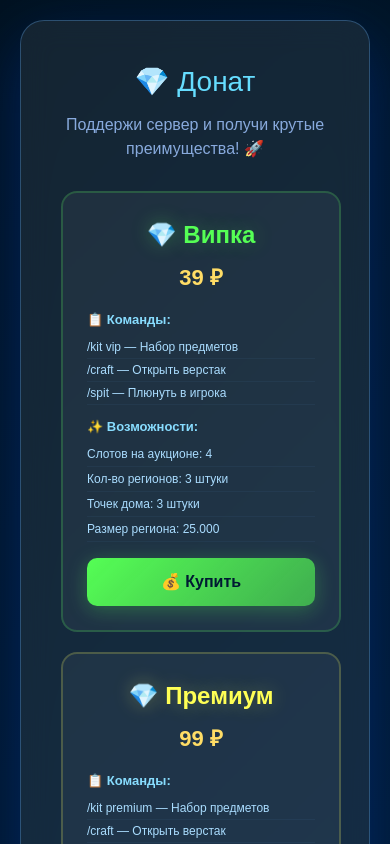
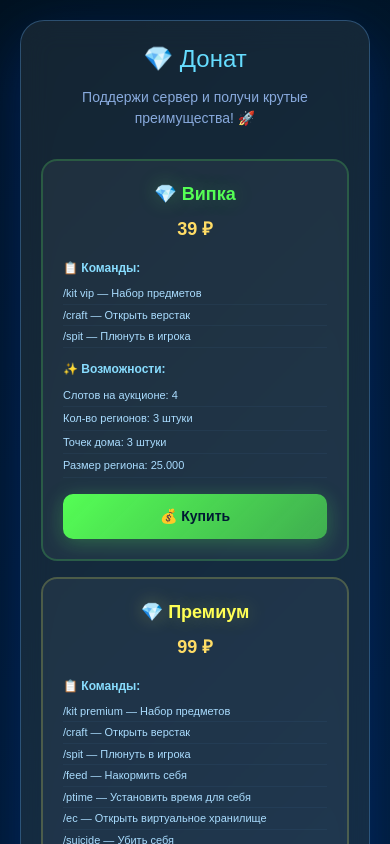
Before and after one commit to maddroppi/minecalypce-site, a Next.js app: page /donate in a window 390 px wide. Shown: the top 844 px of the page. Built offline with nearby package versions, Linux system fonts and the light colour scheme.

Commit message:
Исправлена адаптивность донат-страницы для телефонов

```diff
--- a/app/donate/page.tsx
+++ b/app/donate/page.tsx
@@ -250,13 +250,13 @@ export default function DonatePage() {
           backgroundColor: 'rgba(255, 255, 255, 0.08)',
           backdropFilter: 'blur(15px)',
           borderRadius: '24px',
-          padding: '40px',
+          padding: 'clamp(20px, 4vw, 40px)',
           border: '1px solid rgba(100, 180, 255, 0.3)',
           boxShadow: '0 20px 60px rgba(0, 50, 150, 0.5)'
         }}>
           <h2 style={{
             color: '#66ddff',
-            fontSize: 'clamp(28px, 4vw, 36px)',
+            fontSize: 'clamp(24px, 4vw, 36px)',
             marginBottom: '10px',
             textAlign: 'center'
           }}>💎 Донат</h2>
@@ -264,28 +264,30 @@ export default function DonatePage() {
             color: '#88aadd',
             textAlign: 'center',
             marginBottom: '30px',
-            fontSize: '16px'
+            fontSize: 'clamp(14px, 1.5vw, 16px)'
           }}>
             Поддержи сервер и получи крутые преимущества! 🚀
           </p>
 
           <div style={{
             display: 'grid',
-            gridTemplateColumns: 'repeat(auto-fit, minmax(280px, 1fr))',
-            gap: '20px'
+            gridTemplateColumns: 'repeat(auto-fit, minmax(260px, 1fr))',
+            gap: '16px',
           }}>
             {donateItems.map((item, idx) => (
               <div key={idx} style={{
                 background: 'rgba(255, 255, 255, 0.05)',
                 borderRadius: '16px',
-                padding: '24px',
+                padding: '20px',
                 border: `2px solid ${item.color}33`,
                 transition: 'all 0.3s ease',
                 display: 'flex',
                 flexDirection: 'column',
                 animation: 'fadeInUp 0.6s ease-out forwards',
                 opacity: 0,
-                animationDelay: `${idx * 0.05}s`
+                animationDelay: `${idx * 0.05}s`,
+                wordWrap: 'break-word',
+                overflow: 'hidden'
               }}
               onMouseEnter={(e) => {
                 e.currentTarget.style.transform = 'translateY(-8px)';
@@ -298,18 +300,19 @@ export default function DonatePage() {
                 e.currentTarget.style.borderColor = `${item.color}33`;
               }}>
                 <div style={{
-                  fontSize: '24px',
+                  fontSize: 'clamp(18px, 2vw, 24px)',
                   fontWeight: 'bold',
                   textAlign: 'center',
                   marginBottom: '8px',
                   color: item.color,
-                  textShadow: `0 0 20px ${item.color}44`
+                  textShadow: `0 0 20px ${item.color}44`,
+                  wordBreak: 'break-word'
                 }}>
                   {item.isCase ? '🎲' : '💎'} {item.name}
                 </div>
                 <div style={{
                   color: '#ffdd66',
-                  fontSize: '22px',
+                  fontSize: 'clamp(18px, 2vw, 22px)',
                   fontWeight: 'bold',
                   textAlign: 'center',
                   marginBottom: '16px'
@@ -321,16 +324,17 @@ export default function DonatePage() {
                   <div style={{ marginBottom: '12px' }}>
                     <div style={{
                       color: '#88ddff',
-                      fontSize: '13px',
+                      fontSize: 'clamp(12px, 1vw, 13px)',
                       fontWeight: 'bold',
                       marginBottom: '6px'
                     }}>📋 Команды:</div>
                     {item.commands.map((cmd, i) => (
                       <div key={i} style={{
                         color: '#aaddff',
-                        fontSize: '12px',
+                        fontSize: 'clamp(11px, 0.9vw, 12px)',
                         padding: '2px 0',
-                        borderBottom: '1px solid rgba(100, 180, 255, 0.05)'
+                        borderBottom: '1px solid rgba(100, 180, 255, 0.05)',
+                        wordBreak: 'break-word'
                       }}>
                         {cmd}
                       </div>
@@ -341,17 +345,18 @@ export default function DonatePage() {
                 <div style={{ flex: 1 }}>
                   <div style={{
                     color: '#88ddff',
-                    fontSize: '13px',
+                    fontSize: 'clamp(12px, 1vw, 13px)',
                     fontWeight: 'bold',
                     marginBottom: '6px'
                   }}>✨ Возможности:</div>
                   {item.features.map((feature, i) => (
                     <div key={i} style={{
                       color: '#aaddff',
-                      fontSize: '12px',
+                      fontSize: 'clamp(11px, 0.9vw, 12px)',
                       padding: '3px 0',
                       borderBottom: '1px solid rgba(100, 180, 255, 0.05)',
-                      whiteSpace: 'pre-wrap'
+                      whiteSpace: 'pre-wrap',
+                      wordBreak: 'break-word'
                     }}>
                       {feature}
                     </div>
@@ -365,11 +370,12 @@ export default function DonatePage() {
                   border: 'none',
                   padding: '12px',
                   borderRadius: '10px',
-                  fontSize: '16px',
+                  fontSize: 'clamp(14px, 1.2vw, 16px)',
                   fontWeight: 'bold',
                   cursor: 'pointer',
                   transition: 'all 0.3s',
-                  boxShadow: `0 4px 20px ${item.color}44`
+                  boxShadow: `0 4px 20px ${item.color}44`,
+                  width: '100%'
                 }}
                 onMouseEnter={(e) => {
                   e.currentTarget.style.transform = 'scale(1.05)';
@@ -394,12 +400,12 @@ export default function DonatePage() {
             textAlign: 'center',
             border: '1px solid rgba(255, 200, 0, 0.15)'
           }}>
-            <p style={{ color: '#88aadd' }}>
+            <p style={{ color: '#88aadd', fontSize: 'clamp(13px, 1.2vw, 16px)' }}>
               📌 По всем вопросам доната обращайтесь к менеджеру:
             </p>
             <a href="https://t.me/minecalypce_donat" target="_blank" rel="noopener noreferrer" style={{
               color: '#ffdd66',
-              fontSize: '18px',
+              fontSize: 'clamp(16px, 1.5vw, 18px)',
               fontWeight: 'bold',
               textDecoration: 'none'
             }}>
```
